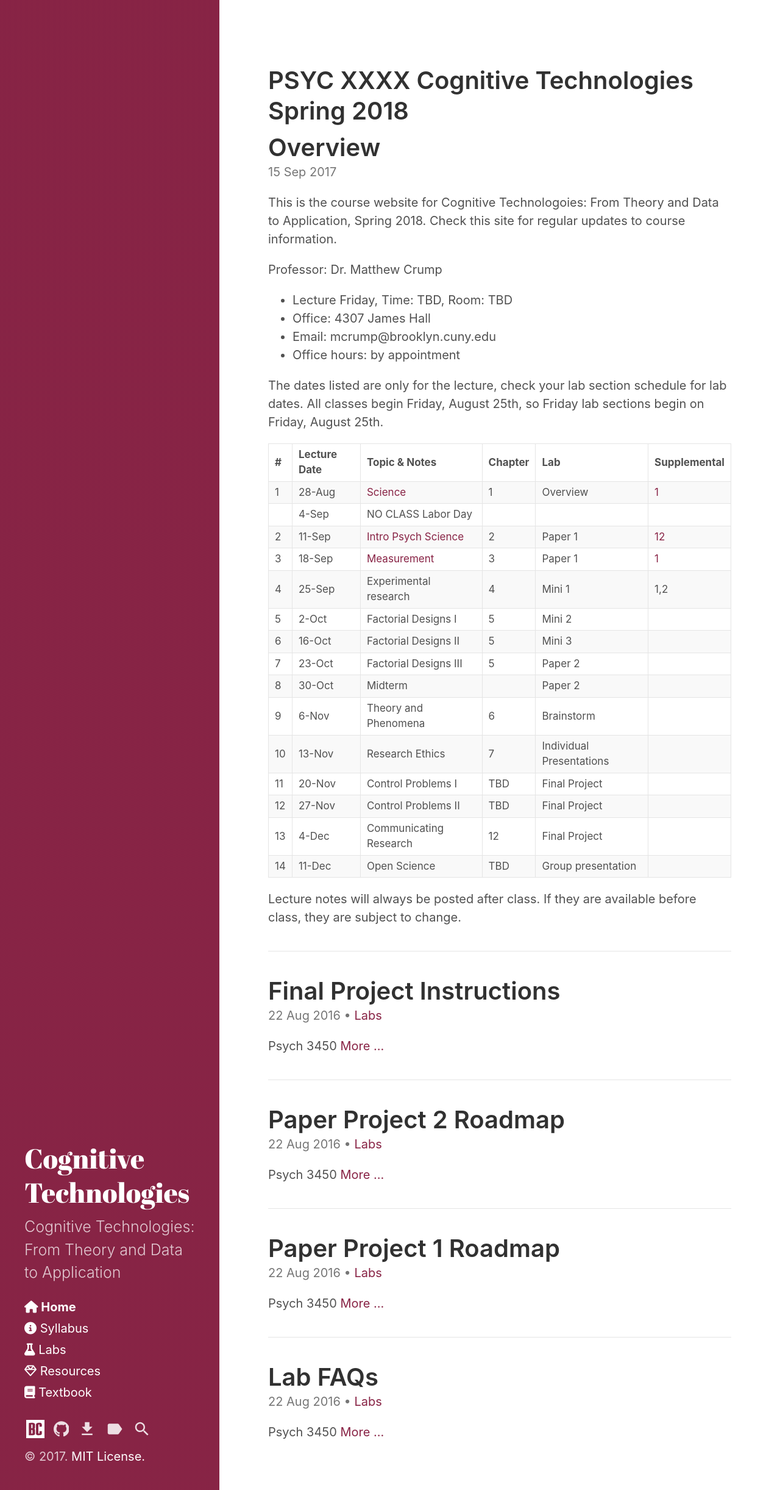
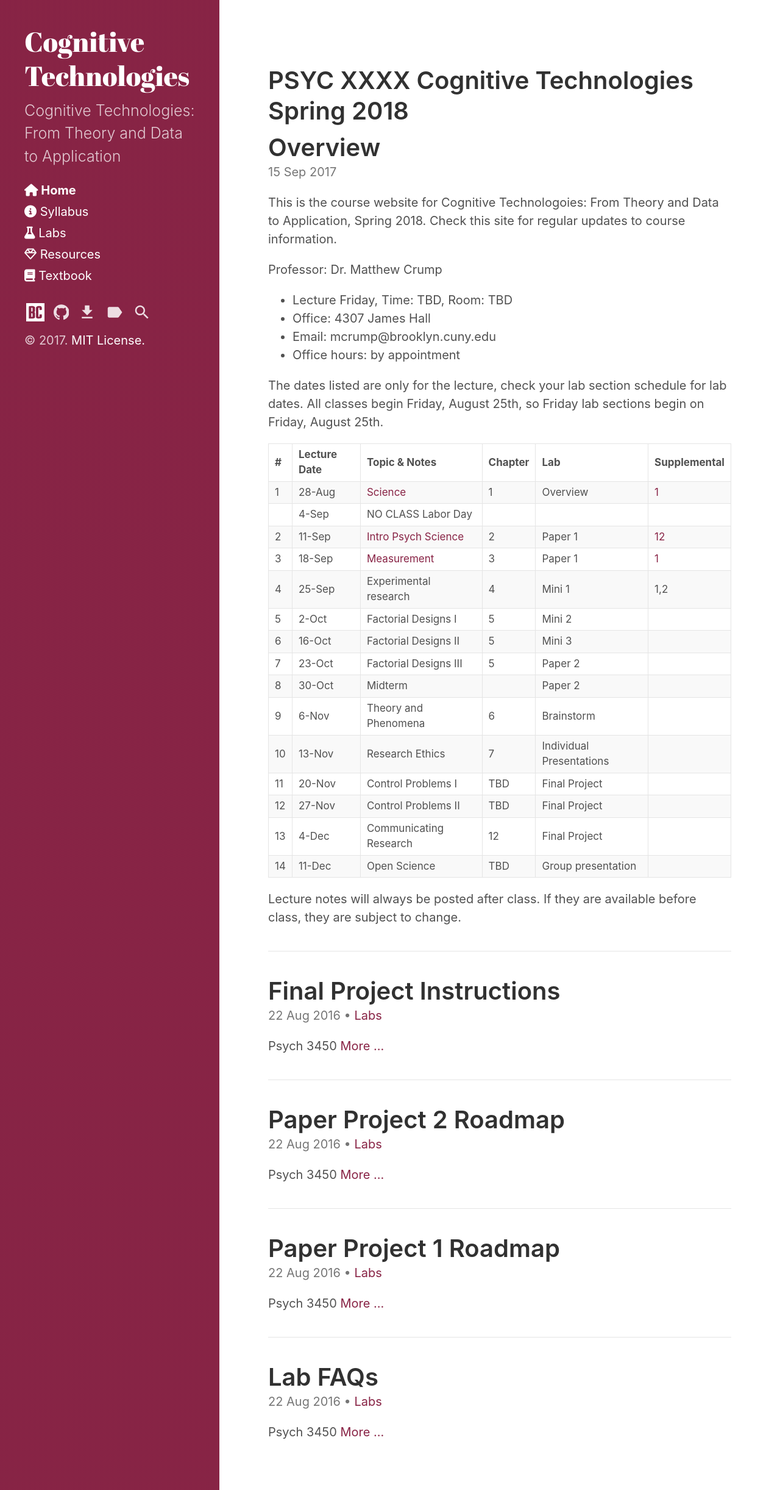
Before and after one commit to CrumpLab/cognitivetechnologies, a Jekyll site: the page built from index.html, in a window 1280 px wide. Shown: the whole page at 61% size. Built offline with Jekyll 4.4.1, drawn with Linux system fonts in a browser that asks for light colours; nearby versions of some CDN libraries; the list of posts is cut into pages by our own code.

Commit message:
sticky sidebar false

```diff
--- a/_sass/hydeout/_variables.scss
+++ b/_sass/hydeout/_variables.scss
@@ -47,5 +47,5 @@ $code-color: #bf616a !default;
 
 // Hyde theming
 $sidebar-bg-color: #882345 !default;
-$sidebar-sticky: true !default;
+$sidebar-sticky: false !default;
 $layout-reverse: false !default;
```
